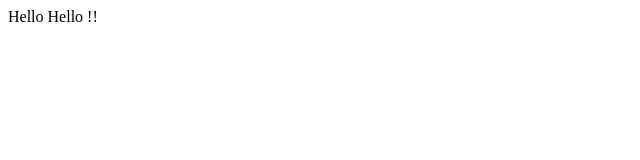
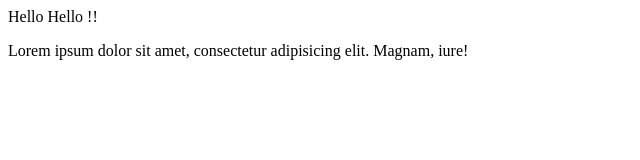
Before and after one commit to 5hibbir-ahmed/git-practice, a plain HTML site: page index.html in a window 1280 px wide. Shown: the whole page, without its empty margins (0-640 px from the left). Drawn offline with Linux system fonts and the light colour scheme.

Commit message:
add lorem text

```diff
--- a/index.html
+++ b/index.html
@@ -8,5 +8,8 @@
 </head>
 <body>
     Hello Hello !!
+    <div>
+        <p>Lorem ipsum dolor sit amet, consectetur adipisicing elit. Magnam, iure!</p>
+    </div>
 </body>
 </html>
```
